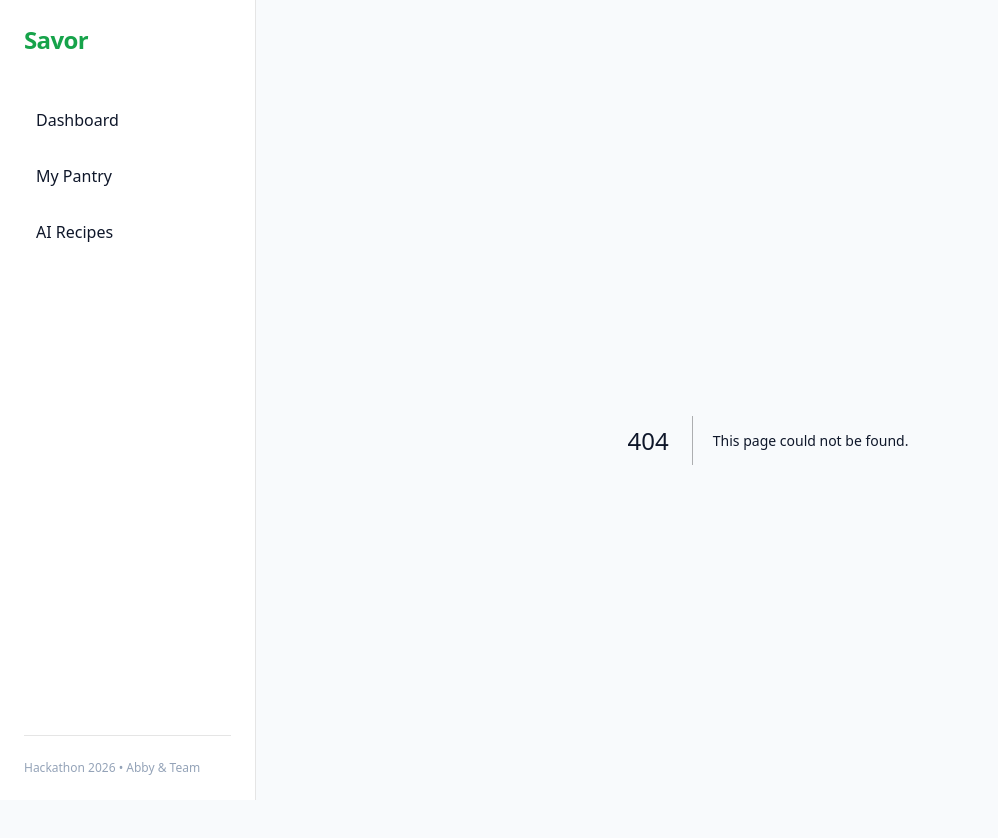
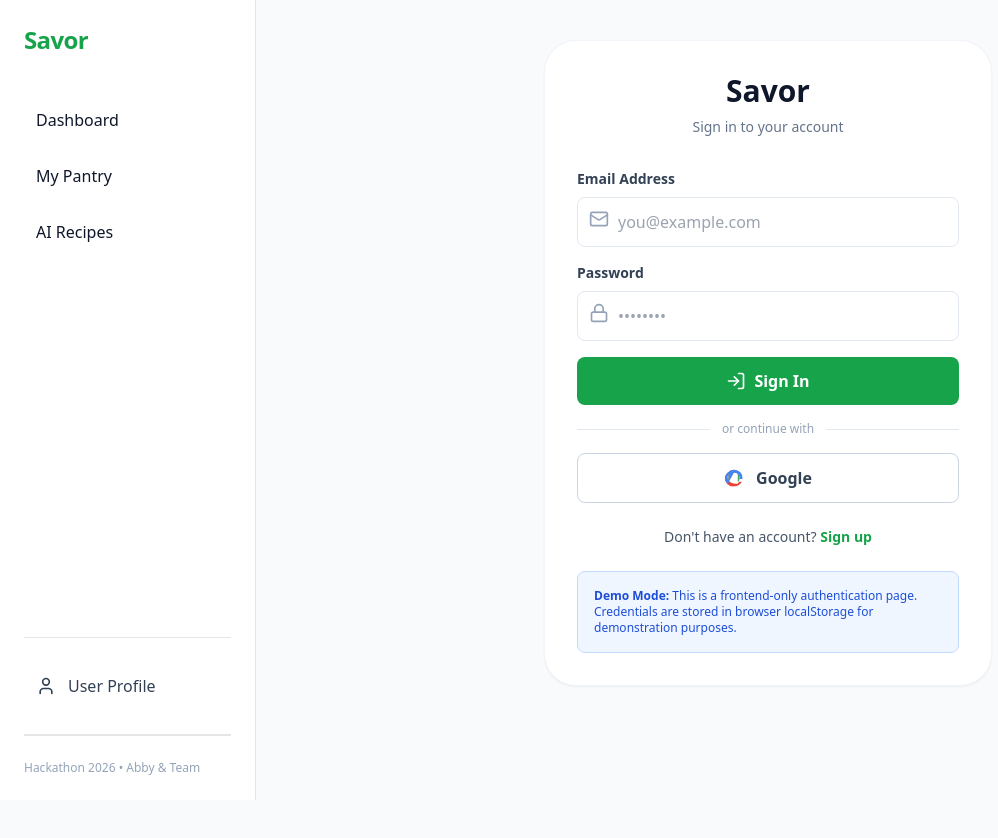
Before and after one commit to gabe-udel/Hackthon2026, a Next.js app: page /user in a window 1280 px wide. Before the commit this address had no page. Shown: the top 838 px of the page, without its empty margins (0-998 px from the left). After the commit the page ends 800 px from the top, so only its background shows below. Built offline with nearby package versions, Linux system fonts and the light colour scheme.

Commit message:
add user ui

```diff
--- a/app/layout.tsx
+++ b/app/layout.tsx
@@ -1,5 +1,6 @@
 import './globals.css';
 import Link from 'next/link';
+import { User } from 'lucide-react';
 
 export default function RootLayout({
   children,
@@ -28,6 +29,13 @@
             </Link>
           </nav>
 
+          <div className="py-6 border-t border-b space-y-4">
+            <Link href="/user" className="flex items-center gap-3 p-3 hover:bg-green-50 rounded-lg transition-colors font-medium text-slate-700 hover:text-green-700">
+              <User className="w-5 h-5" />
+              <span>User Profile</span>
+            </Link>
+          </div>
+
           <div className="pt-6 border-t text-xs text-slate-400">
             Hackathon 2026 • Abby & Team
           </div>
--- /dev/null
+++ b/app/user/page.tsx
@@ -0,0 +1,248 @@
+"use client";
+
+import { useState } from "react";
+import { Mail, Lock, LogIn } from "lucide-react";
+
+type AuthMode = "login" | "signup";
+
+export default function UserPage() {
+  const [mode, setMode] = useState<AuthMode>("login");
+  const [email, setEmail] = useState("");
+  const [password, setPassword] = useState("");
+  const [confirmPassword, setConfirmPassword] = useState("");
+  const [error, setError] = useState("");
+  const [success, setSuccess] = useState("");
+
+  function validateForm() {
+    setError("");
+    if (!email.trim()) {
+      setError("Email is required");
+      return false;
+    }
+    if (!password.trim()) {
+      setError("Password is required");
+      return false;
+    }
+    if (mode === "signup" && password !== confirmPassword) {
+      setError("Passwords do not match");
+      return false;
+    }
+    if (password.length < 6) {
+      setError("Password must be at least 6 characters");
+      return false;
+    }
+    return true;
+  }
+
+  function handleLogin() {
+    if (!validateForm()) return;
+    setSuccess(`Welcome back, ${email}!`);
+    console.log("Login attempt:", { email, password });
+    // Frontend only - store in localStorage for demo
+    localStorage.setItem("user_email", email);
+    localStorage.setItem("auth_token", `token_${Date.now()}`);
+  }
+
+  function handleSignup() {
+    if (!validateForm()) return;
+    setSuccess(`Account created for ${email}!`);
+    console.log("Signup attempt:", { email, password });
+    localStorage.setItem("user_email", email);
+    localStorage.setItem("auth_token", `token_${Date.now()}`);
+  }
+
+  function handleGoogleLogin() {
+    setSuccess("Redirecting to Google login...");
+    console.log("Google login clicked");
+    // Frontend simulation - redirect to Google OAuth
+    const clientId = process.env.NEXT_PUBLIC_GOOGLE_CLIENT_ID || "YOUR_GOOGLE_CLIENT_ID";
+    const redirectUri = `${window.location.origin}/auth/google/callback`;
+    const scope = "openid email profile";
+    const responseType = "code";
+
+    const googleAuthUrl = `https://accounts.google.com/o/oauth2/v2/auth?client_id=${clientId}&redirect_uri=${redirectUri}&response_type=${responseType}&scope=${scope}`;
+
+    // For demo purposes, just store that user attempted Google login
+    localStorage.setItem("pending_google_auth", "true");
+    console.log("Google OAuth URL:", googleAuthUrl);
+
+    // Uncomment below to actually redirect to Google
+    // window.location.href = googleAuthUrl;
+  }
+
+  return (
+    <div className="max-w-md mx-auto">
+      <div className="bg-white border border-slate-100 rounded-[2rem] shadow-sm p-8">
+        {/* HEADER */}
+        <div className="text-center mb-8">
+          <h1 className="text-3xl font-black text-slate-900 mb-2">Savor</h1>
+          <p className="text-sm text-slate-500">
+            {mode === "login" ? "Sign in to your account" : "Create a new account"}
+          </p>
+        </div>
+
+        {/* ERROR MESSAGE */}
+        {error && (
+          <div className="mb-4 p-4 bg-red-50 border border-red-200 rounded-lg text-red-700 text-sm font-medium">
+            {error}
+          </div>
+        )}
+
+        {/* SUCCESS MESSAGE */}
+        {success && (
+          <div className="mb-4 p-4 bg-green-50 border border-green-200 rounded-lg text-green-700 text-sm font-medium">
+            {success}
+          </div>
+        )}
+
+        {/* EMAIL INPUT */}
+        <div className="mb-4">
+          <label className="block text-sm font-semibold text-slate-700 mb-2">
+            Email Address
+          </label>
+          <div className="relative">
+            <Mail className="absolute left-3 top-3 w-5 h-5 text-slate-400" />
+            <input
+              type="email"
+              value={email}
+              onChange={(e) => {
+                setEmail(e.target.value);
+                setError("");
+              }}
+              placeholder="you@example.com"
+              className="w-full pl-10 pr-4 py-3 border border-slate-200 rounded-lg focus:outline-none focus:ring-2 focus:ring-green-500 focus:border-transparent text-slate-900"
+            />
+          </div>
+        </div>
+
+        {/* PASSWORD INPUT */}
+        <div className="mb-4">
+          <label className="block text-sm font-semibold text-slate-700 mb-2">
+            Password
+          </label>
+          <div className="relative">
+            <Lock className="absolute left-3 top-3 w-5 h-5 text-slate-400" />
+            <input
+              type="password"
+              value={password}
+              onChange={(e) => {
+                setPassword(e.target.value);
+                setError("");
+              }}
+              placeholder="••••••••"
+              className="w-full pl-10 pr-4 py-3 border border-slate-200 rounded-lg focus:outline-none focus:ring-2 focus:ring-green-500 focus:border-transparent text-slate-900"
+            />
+          </div>
+        </div>
+
+        {/* CONFIRM PASSWORD INPUT (Signup Only) */}
+        {mode === "signup" && (
+          <div className="mb-6">
+            <label className="block text-sm font-semibold text-slate-700 mb-2">
+              Confirm Password
+            </label>
+            <div className="relative">
+              <Lock className="absolute left-3 top-3 w-5 h-5 text-slate-400" />
+              <input
+                type="password"
+                value={confirmPassword}
+                onChange={(e) => {
+                  setConfirmPassword(e.target.value);
+                  setError("");
+                }}
+                placeholder="••••••••"
+                className="w-full pl-10 pr-4 py-3 border border-slate-200 rounded-lg focus:outline-none focus:ring-2 focus:ring-green-500 focus:border-transparent text-slate-900"
+              />
+            </div>
+          </div>
+        )}
+
+        {/* LOGIN/SIGNUP BUTTON */}
+        <button
+          onClick={mode === "login" ? handleLogin : handleSignup}
+          className="w-full bg-green-600 hover:bg-green-700 text-white font-bold py-3 rounded-lg transition-all active:scale-95 mb-4 flex items-center justify-center gap-2"
+        >
+          <LogIn className="w-5 h-5" />
+          {mode === "login" ? "Sign In" : "Create Account"}
+        </button>
+
+        {/* DIVIDER */}
+        <div className="flex items-center gap-3 mb-4">
+          <div className="flex-1 h-px bg-slate-200" />
+          <span className="text-xs text-slate-400 font-medium">or continue with</span>
+          <div className="flex-1 h-px bg-slate-200" />
+        </div>
+
+        {/* GOOGLE LOGIN BUTTON */}
+        <button
+          onClick={handleGoogleLogin}
+          className="w-full border border-slate-300 hover:bg-slate-50 text-slate-700 font-semibold py-3 rounded-lg transition-all flex items-center justify-center gap-3 mb-6"
+        >
+          <svg className="w-5 h-5" viewBox="0 0 24 24">
+            <path
+              fill="#EA4335"
+              d="M5.266 9.765A7.077 7.077 0 0 1 12 5.469a7.079 7.079 0 0 1 4.604 1.537 6.996 6.996 0 0 1 1.994 2.457h3.285a10.108 10.108 0 0 0-3.595-3.969A10.088 10.088 0 0 0 12 2a10.11 10.11 0 0 0-7.41 3.284A10.097 10.097 0 0 0 1 12a10.11 10.11 0 0 0 3.27 7.452A10.09 10.09 0 0 0 12 22c2.124 0 4.12-.582 5.858-1.611a9.996 9.996 0 0 0 3.595-3.97h-3.285a7.058 7.058 0 0 1-1.994 2.457A7.094 7.094 0 0 1 12 18.531a7.077 7.077 0 0 1-5.268-2.277A7.14 7.14 0 0 1 4 12a7.14 7.14 0 0 1 1.266-4.235Z"
+            />
+            <path
+              fill="#34A853"
+              d="M16.604 7.006c1.31 1.316 2.127 3.126 2.127 5.099 0 1.973-.817 3.783-2.127 5.099"
+            />
+            <path
+              fill="#4285F4"
+              d="M12 5.469a7.077 7.077 0 0 1 6.996 7.599h3.285A10.108 10.108 0 0 0 12 2a10.11 10.11 0 0 0-7.41 3.284A10.097 10.097 0 0 0 1 12a10.11 10.11 0 0 0 3.27 7.452"
+            />
+            <path
+              fill="#FBBC05"
+              d="M5.266 14.235A7.14 7.14 0 0 1 4 12a7.14 7.14 0 0 1 1.266-4.235"
+            />
+          </svg>
+          <span>Google</span>
+        </button>
+
+        {/* TOGGLE BETWEEN LOGIN AND SIGNUP */}
+        <div className="text-center text-sm text-slate-600">
+          {mode === "login" ? (
+            <>
+              Don't have an account?{" "}
+              <button
+                onClick={() => {
+                  setMode("signup");
+                  setError("");
+                  setSuccess("");
+                  setEmail("");
+                  setPassword("");
+                  setConfirmPassword("");
+                }}
+                className="text-green-600 font-semibold hover:underline"
+              >
+                Sign up
+              </button>
+            </>
+          ) : (
+            <>
+              Already have an account?{" "}
+              <button
+                onClick={() => {
+                  setMode("login");
+                  setError("");
+                  setSuccess("");
+                  setEmail("");
+                  setPassword("");
+                  setConfirmPassword("");
+                }}
+                className="text-green-600 font-semibold hover:underline"
+              >
+                Sign in
+              </button>
+            </>
+          )}
+        </div>
+
+        {/* INFO BOX */}
+        <div className="mt-6 p-4 bg-blue-50 border border-blue-200 rounded-lg text-blue-700 text-xs">
+          <strong>Demo Mode:</strong> This is a frontend-only authentication page. Credentials are stored in browser localStorage for demonstration purposes.
+        </div>
+      </div>
+    </div>
+  );
+}
```
